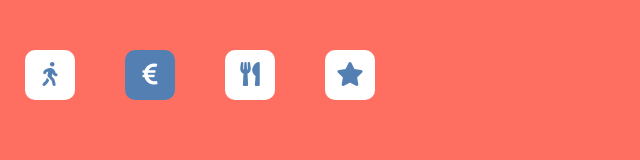
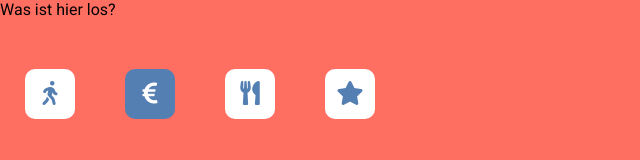
Before and after one commit to holgermanzke/Around-Spaces-CSS-Version, a website built with Parcel: page index.html in a window 1280 px wide. Shown: the whole page, without its empty margins (0-640 px from the left). Built offline with nearby package versions, Linux system fonts and the light colour scheme.

Commit message:
add html modules

```diff
--- a/index.html
+++ b/index.html
@@ -18,6 +18,9 @@
     <title>Around Spaces CSS Version</title>
   </head>
   <body>
+    <module href="./components/header.html">
+      Was ist hier los?
+    </module>
     <section class="nav-filter">
       <button class="nav-filter__button">
         <i class="fas fa-walking nav-button__icon"></i>
--- a/package.json
+++ b/package.json
@@ -19,6 +19,7 @@
   "homepage": "https://github.com/holgermanzke/Around-Spaces-CSS-Version#readme",
   "devDependencies": {
     "parcel-bundler": "^1.12.4",
+    "posthtml-modules": "^0.4.2",
     "sass": "^1.23.1"
   }
 }
```
Also changed, not shown: components/header.html (added, +4 -0 lines), 2 other files.
